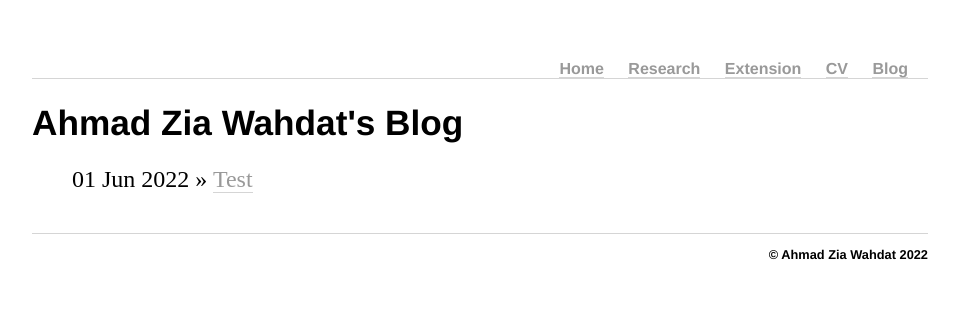
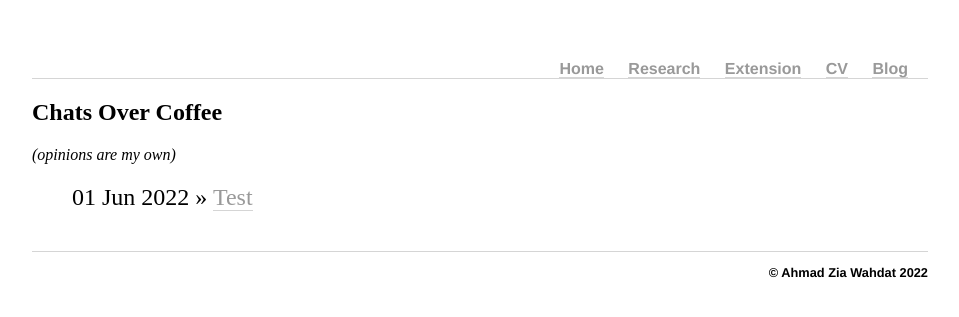
Before and after one commit to awahdat/webpage, a Jekyll site: the page built from blog/index.html, in a window 1280 px wide. Shown: the top 317 px of the page, without its empty margins (160-1119 px from the left). Built offline with Jekyll 4.4.1, drawn with Linux system fonts in a browser that asks for light colours.

Commit message:
Update index.html

```diff
--- a/blog/index.html
+++ b/blog/index.html
@@ -1,8 +1,8 @@
 ---
 layout: default
-title: Ahmad Zia Wahdat's Blog
+title: Chats Over Coffee
 ---
-	<h1>{{ page.title }}</h1>
+<h2>{{ page.title }}</h2> <em>(opinions are my own)</em>
 	<ul class="posts">
 
 	  {% for post in site.posts %}
```
